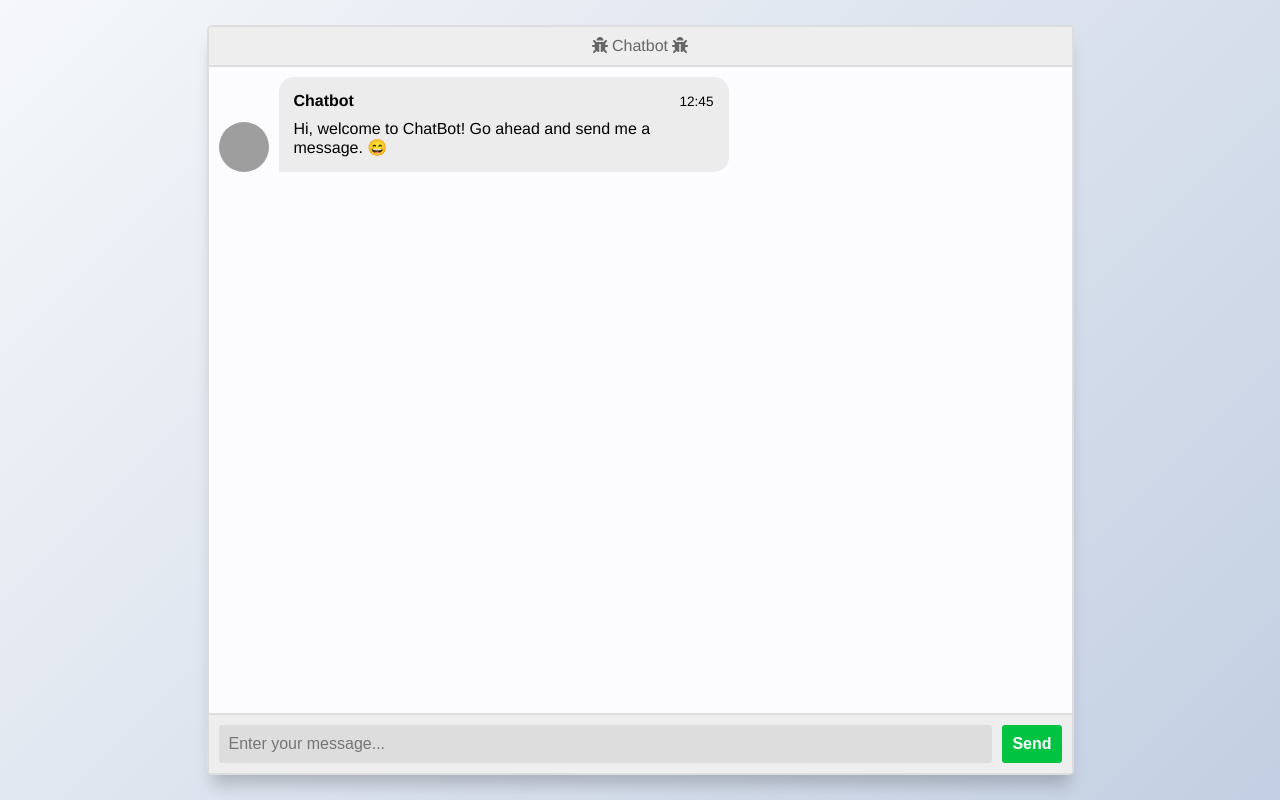
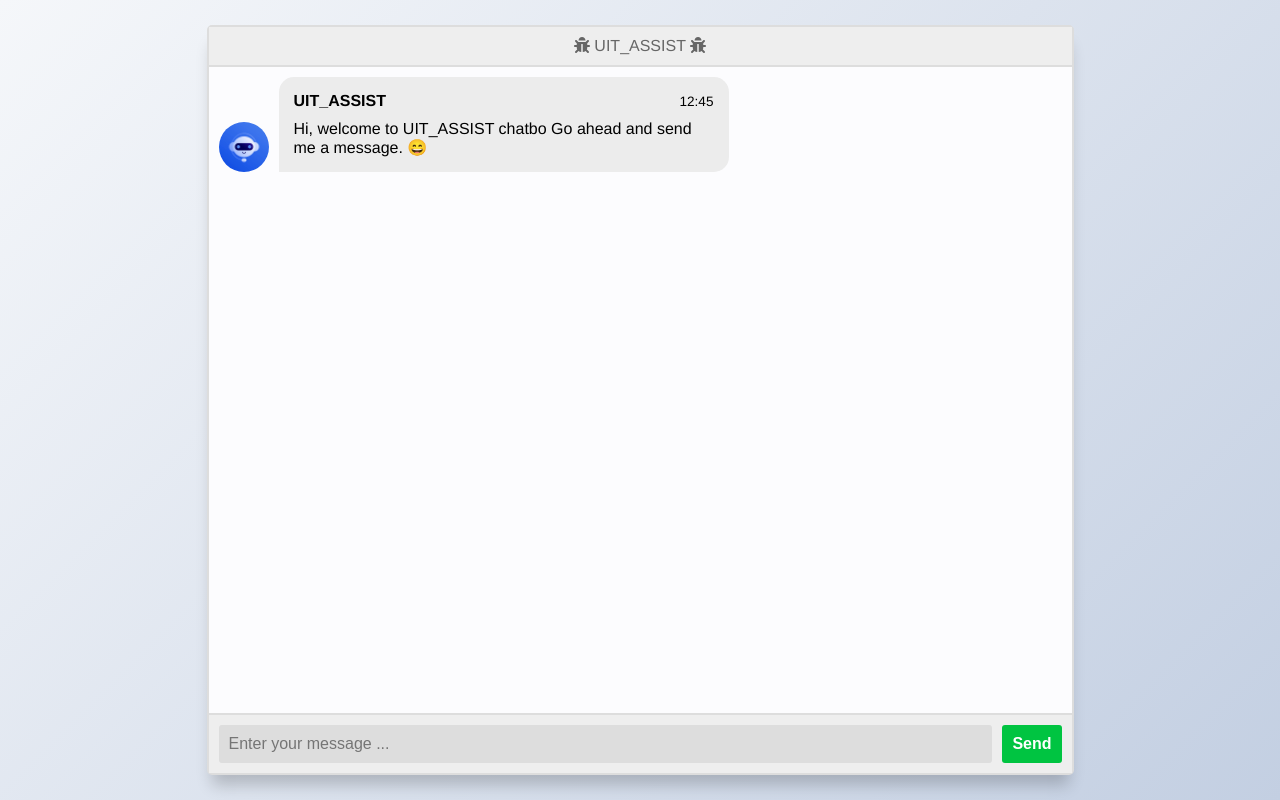
Before and after one commit to abdelhay-louhi/UIT_ASSIST, a Flask app: page / in a window 1280 px wide. Run offline with Flask 3, Linux system fonts and the light colour scheme; parts of the project's set-up code (start-up, migrations or seed data) failed here and were passed over; some libraries are stand-ins or nearby versions; grey boxes are pictures that could not be loaded.

Commit message:
front end fixes

```diff
--- a/app.py
+++ b/app.py
@@ -1,37 +1,45 @@
 import nltk
-nltk.download('popular')
 from nltk.stem import WordNetLemmatizer
-lemmatizer = WordNetLemmatizer()
+
+import json
+import random
 import pickle
 import numpy as np
 
-from keras.models import load_model
+from tensorflow.keras.models import load_model
+
+from flask import Flask, render_template, request
+
+nltk.download('popular')
+lemmatizer = WordNetLemmatizer()
+
 model = load_model('my_model.keras')
-import json
-import random
+
 intents = json.loads(open('data.json').read())
+
 words = pickle.load(open('texts.pkl','rb'))
 classes = pickle.load(open('labels.pkl','rb'))
-
-from flask import Flask, render_template, request
 
 
 def clean_up_sentence(sentence):
     # tokenize the pattern - split words into array
     sentence_words = nltk.word_tokenize(sentence)
+
     # stem each word - create short form for word
     sentence_words = [lemmatizer.lemmatize(word.lower()) for word in sentence_words]
+
     return sentence_words
+    # return bag of words array: 0 or 1 for each word in the bag that exists in the sentence
 
-# return bag of words array: 0 or 1 for each word in the bag that exists in the sentence
-
-def bow(sentence, words, show_details=True):
+# bag of word
+def bow(sentence, words, show_details = True):
     # tokenize the pattern
     sentence_words = clean_up_sentence(sentence)
+
     # bag of words - matrix of N words, vocabulary matrix
     bag = [0]*len(words)
     for s in sentence_words:
-        for i,w in enumerate(words):
+        for i, w in enumerate(words):
             if w == s:
                 # assign 1 if current word is in the vocabulary position
                 bag[i] = 1
@@ -39,18 +47,21 @@ def bow(sentence, words, show_details=True):
                     print ("found in bag: %s" % w)
     return(np.array(bag))
 
-def predict_class(sentence, model):
+
+def predict_class(msg, model):
     # filter out predictions below a threshold
-    p = bow(sentence, words,show_details=False)
+    p = bow(msg, words, show_details = False)
     res = model.predict(np.array([p]))[0]
     ERROR_THRESHOLD = 0.25
     results = [[i,r] for i,r in enumerate(res) if r>ERROR_THRESHOLD]
+
     # sort by strength of probability
     results.sort(key=lambda x: x[1], reverse=True)
     return_list = []
     for r in results:
         return_list.append({"intent": classes[r[0]], "probability": str(r[1])})
     return return_list
+
 
 def getResponse(ints, intents_json):
     tag = ints[0]['intent']
@@ -60,6 +71,7 @@ def getResponse(ints, intents_json):
             result = random.choice(i['responses'])
             break
     return result
+
 
 def chatbot_response(msg):
     ints = predict_class(msg, model)
--- a/templates/index.html
+++ b/templates/index.html
@@ -2,62 +2,65 @@
 <html lang="en">
 
 <head>
+
   <meta charset="UTF-8">
-  <title>Chatbot</title>
+  <title>UIT_ASSIST</title>
   <meta charset="UTF-8">
   <meta name="viewport" content="width=device-width, initial-scale=1.0">
   <meta http-equiv="X-UA-Compatible" content="ie=edge">
   <link rel="stylesheet" href="{{ url_for('static', filename='styles/style.css') }}">
   <script src="https://ajax.googleapis.com/ajax/libs/jquery/3.2.1/jquery.min.js"></script>
+
 </head>
 
 <body>
+
   <!-- partial:index.partial.html -->
   <section class="msger">
+
     <header class="msger-header">
       <div class="msger-header-title">
-        <i class="fas fa-bug"></i> Chatbot <i class="fas fa-bug"></i>
+        <i class="fas fa-bug"></i> UIT_ASSIST <i class="fas fa-bug"></i>
       </div>
     </header>
 
     <main class="msger-chat">
       <div class="msg left-msg">
-        <div class="msg-img" style="background-image:/home/adnane/UIT_ASSIST/static/th-3908625566.jpeg"></div>
-
+        <div class="msg-img" style="background-image: url('static/chatbot_img.jpeg')"></div>
         <div class="msg-bubble">
           <div class="msg-info">
-            <div class="msg-info-name">Chatbot</div>
+            <div class="msg-info-name">UIT_ASSIST</div>
             <div class="msg-info-time">12:45</div>
           </div>
-
           <div class="msg-text">
-            Hi, welcome to ChatBot! Go ahead and send me a message. 😄
+            Hi, welcome to UIT_ASSIST chatbo Go ahead and send me a message. 😄
           </div>
         </div>
       </div>
-
     </main>
 
     <form class="msger-inputarea">
-      <input type="text" class="msger-input" id="textInput" placeholder="Enter your message...">
+      <input type="text" class="msger-input" id="textInput" placeholder="Enter your message ...">
       <button type="submit" class="msger-send-btn">Send</button>
     </form>
+
   </section>
+
   <!-- partial -->
   <script src='https://use.fontawesome.com/releases/v5.0.13/js/all.js'></script>
+
   <script>
-
     const msgerForm = get(".msger-inputarea");
     const msgerInput = get(".msger-input");
     const msgerChat = get(".msger-chat");
 
 
-    // Icons made by Freepik from www.flaticon.com
+    //  Icons made by Freepik from www.flaticon.com
     //  const BOT_IMG = "https://image.flaticon.com/icons/svg/327/327779.svg";
     //  const PERSON_IMG = "https://image.flaticon.com/icons/svg/145/145867.svg";
-    const BOT_IMG = "bot_img.jpeg";
-    const PERSON_IMG = "user.jpg";
-    const BOT_NAME = "UIT_A";
+    const BOT_IMG = "static/chatbot_img.jpeg";
+    const PERSON_IMG = "static/adnane.jpg";
+    const BOT_NAME = "UIT_ASSIST";
     const PERSON_NAME = "You";
 
     msgerForm.addEventListener("submit", event => {
@@ -84,7 +87,9 @@
             </div>
 
             <div class="msg-text">${text}</div>
+
           </div>
+
         </div>
         `;
 
@@ -93,16 +98,13 @@
     }
 
     function botResponse(rawText) {
-
       // Bot Response
       $.get("/get", { msg: rawText }).done(function (data) {
         console.log(rawText);
         console.log(data);
         const msgText = data;
         appendMessage(BOT_NAME, BOT_IMG, "left", msgText);
-
       });
-
     }
 
 
@@ -118,8 +120,6 @@
       return `${h.slice(-2)}:${m.slice(-2)}`;
     }
 
-
-
   </script>
 
 </body>
```
Also changed, not shown: train.py (+9 -16 lines), static/adnane.jpg (renamed from static/styles/0196.jpg), static/chatbot_img.jpeg (renamed from templates/bot_img.jpeg), static/uit_assist_logo.jpg (renamed from templates/uit_assist_logo.jpg), static/user.jpg (renamed from templates/user.jpg), 2 other files. Lines whose indentation alone changed are shown as unchanged.
